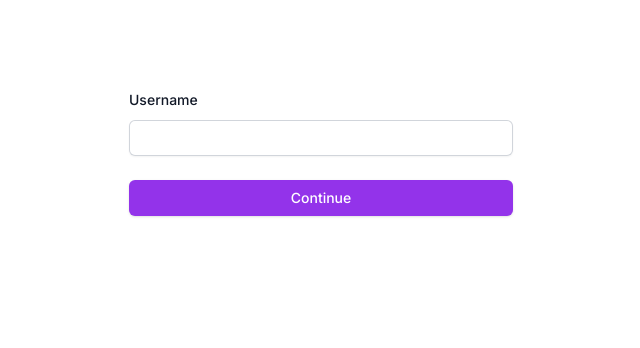
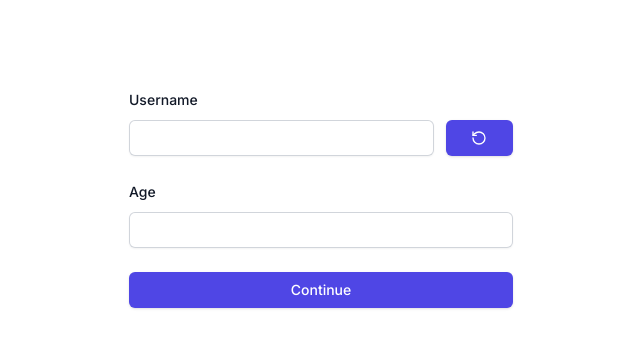
Before and after one commit to jswebguru/cinema_booking_system, a Next.js app: page /auth/signin in a window 1280 px wide. Shown: the top 348 px of the page, without its empty margins (319-959 px from the left). Built offline with nearby package versions, Linux system fonts and the light colour scheme; no server answers.

Commit message:
feat: add age in signin, fix next-auth types

```diff
--- a/components/movies-container.tsx
+++ b/components/movies-container.tsx
@@ -21,10 +21,19 @@ const MoviesContainer = ({ movies }: MoviesContainerProps) => {
                   className="h-full w-full object-cover object-center group-hover:opacity-75"
                 />
               </div>
-              <h3 className="mt-4 text-sm text-gray-700">{movie.title}</h3>
-              <p className="mt-1 text-lg font-medium text-gray-900">
-                IDR {movie.ticket_price}
-              </p>
+              <div className="relative w-full">
+                <div className="w-10/12">
+                  <h3 className="mt-4 text-sm text-gray-700">{movie.title}</h3>
+                  <p className="mt-1 text-lg font-medium text-gray-900">
+                    IDR {movie.ticket_price}
+                  </p>
+                </div>
+                <div className="absolute right-0 top-1.5 ">
+                  <div className="flex justify-center items-center w-6 h-6 bg-indigo-500 text-white rounded-xl p-4">
+                    <span className="text-xs"> {movie.age_rate}</span>
+                  </div>
+                </div>
+              </div>
             </a>
           );
         })}
--- a/components/signin-form.tsx
+++ b/components/signin-form.tsx
@@ -8,36 +8,21 @@ import { Toaster, toast } from "sonner";
 import Loading from "./ui/icons/loading";
 import { Button } from "./ui/button";
 import { rc } from "@/lib/utils";
+import { randomUsername } from "@/lib/faker";
+import { RotateCcw } from "lucide-react";
 
 const SigninForm = () => {
+  const router = useRouter();
+
   const [username, setUsername] = useState("");
+  const [age, setAge] = useState("");
+
   const [loading, setLoading] = useState(false);
-  const router = useRouter();
 
   return (
     <>
       <Toaster position="top-center" />
-      <form
-        className="space-y-6"
-        onSubmit={async (e) => {
-          e.preventDefault();
-          setLoading(true);
-          const sign = await signIn("credentials", {
-            username: username,
-            redirect: false,
-          });
-
-          if (JSON.parse(sign?.error as string)) {
-            toast.error(JSON.parse(sign?.error as string)?.message);
-            setLoading(false);
-          } else {
-            toast.success("Welcome to cinema.");
-            setTimeout(() => {
-              router.push("/");
-            }, 2000);
-          }
-        }}
-      >
+      <form className="space-y-6">
         <div>
           <label
             htmlFor="username"
@@ -45,13 +30,44 @@ const SigninForm = () => {
           >
             Username
           </label>
-          <div className="mt-2">
+          <div className="mt-2 grid grid-cols-5 gap-3">
             <input
               id="username"
               name="username"
               type="text"
               value={username}
               onChange={(e) => setUsername(e.target.value)}
+              required
+              className={clsx(
+                "block w-full rounded-md border-0 py-1.5 text-gray-900 shadow-sm ring-1 ring-inset ring-gray-300 placeholder:text-gray-400 focus:ring-2 focus:ring-inset focus:ring-indigo-600 sm:text-sm sm:leading-6",
+                "col-span-4"
+              )}
+              disabled={loading}
+            />
+            <Button
+              className="col-span-1"
+              onClick={() => setUsername(randomUsername())}
+            >
+              <span className="sr-only">Generate</span>
+              <RotateCcw className="w-4 h-4" />
+            </Button>
+          </div>
+        </div>
+
+        <div>
+          <label
+            htmlFor="age"
+            className="block text-sm font-medium leading-6 text-gray-900"
+          >
+            Age
+          </label>
+          <div className="mt-2">
+            <input
+              id="age"
+              name="age"
+              type="number"
+              value={age}
+              onChange={(e) => setAge(e.target.value)}
               required
               className={clsx(
                 "block w-full rounded-md border-0 py-1.5 text-gray-900 shadow-sm ring-1 ring-inset ring-gray-300 placeholder:text-gray-400 focus:ring-2 focus:ring-inset focus:ring-indigo-600 sm:text-sm sm:leading-6"
@@ -65,10 +81,28 @@ const SigninForm = () => {
           <Button
             type="submit"
             className={rc(
-              loading
-                ? "bg-purple-300 cursor-wait"
-                : "bg-purple-600 hover:bg-purple-500", "w-full"
+              loading ? "bg-indigo-300 cursor-wait" : "hover:bg-indigo-500",
+              "w-full"
             )}
+            onClick={async (e) => {
+              e.preventDefault();
+              setLoading(true);
+              const sign = await signIn("credentials", {
+                username,
+                age,
+                redirect: false,
+              });
+
+              if (JSON.parse(sign?.error as string)) {
+                toast.error(JSON.parse(sign?.error as string)?.message);
+                setLoading(false);
+              } else {
+                toast.success("Welcome to cinema.");
+                setTimeout(() => {
+                  router.push("/");
+                }, 1500);
+              }
+            }}
             disabled={loading}
           >
             {loading ? (
--- a/components/ui/icons/loading.module.css
+++ b/components/ui/icons/loading.module.css
@@ -4,7 +4,7 @@
   position: relative;
   width: 70px;
   height: 70px;
-  transform: scale(0.3) translateX(-90px) translateY(-5px);
+  transform: scale(0.3) translateX(-0px) translateY(-5px);
 }
 .spinner div {
   transform-origin: 40px 40px;
--- /dev/null
+++ b/lib/faker.ts
@@ -0,0 +1,3 @@
+import { faker } from "@faker-js/faker";
+
+export const randomUsername = () => faker.internet.userName();
--- a/package.json
+++ b/package.json
@@ -37,6 +37,7 @@
     "typescript": "5.1.3"
   },
   "devDependencies": {
+    "@faker-js/faker": "^8.0.2",
     "prisma": "^4.16.1",
     "tailwindcss-animate": "^1.0.6"
   }
--- a/pages/api/auth/[...nextauth].ts
+++ b/pages/api/auth/[...nextauth].ts
@@ -1,20 +1,21 @@
 import { prisma } from "@/lib/prisma";
-import NextAuth, { AuthOptions, Awaitable } from "next-auth";
+import NextAuth, { AuthOptions } from "next-auth";
 import CredentialsProvider from "next-auth/providers/credentials";
 
 export const authOptions: AuthOptions = {
   providers: [
     CredentialsProvider({
-      // The name to display on the sign in form (e.g. "Sign in with...")
       name: "Credentials",
       credentials: {
         username: {
-          label: "Username",
+          type: "text",
+        },
+        age: {
           type: "text",
         },
       },
+
       async authorize(credentials) {
-        // try {
         const username = credentials?.username as string;
         if (username.length < 4) {
           throw new Error(
@@ -31,30 +32,19 @@ export const authOptions: AuthOptions = {
           },
         });
         if (check) {
-          return check;
-          // throw new Error(
-          //   JSON.stringify({
-          //     message: "Username has been used.",
-          //     status: false,
-          //   })
-          // );
+          return check as any;
         }
 
         const create = await prisma.user.create({
           data: {
             username: credentials?.username as string,
+            age: parseInt(credentials?.age as string),
           },
         });
-        return create;
-        // }
-        // catch (error) {
-        //   console.log(error);
-        //   throw new Error(JSON.stringify({ error: error, status: false }));
-        // }
+        return create as any;
       },
     }),
   ],
-
   pages: {
     signIn: "/auth/signin",
   },
@@ -62,13 +52,15 @@ export const authOptions: AuthOptions = {
     jwt: async ({ token, user }) => {
       if (user) {
         token.username = user.username;
+        token.age = user.age;
       }
 
       return token;
     },
-    session: ({ session, token, user }) => {
+    session: ({ session, token }) => {
       if (token) {
         session.user.username = token.username;
+        session.user.age = token.age;
       }
       return session;
     },
--- a/tsconfig.json
+++ b/tsconfig.json
@@ -23,6 +23,6 @@
       "@/*": ["./*"]
     }
   },
-  "include": ["next-env.d.ts", "**/*.ts", "**/*.tsx", ".next/types/**/*.ts"],
+  "include": ["next-env.d.ts", "**/*.ts", "**/*.tsx", ".next/types/**/*.ts", "types/*.ts"],
   "exclude": ["node_modules"]
 }
```
Also changed, not shown: types/next-auth.d.ts (added, +25 -0 lines), 1 other file (tests, documents, lock files or other folders).
